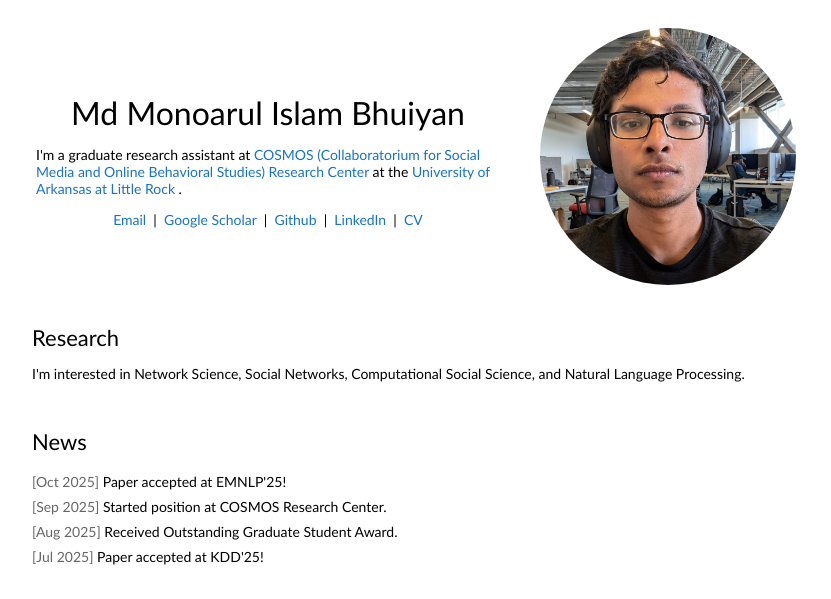
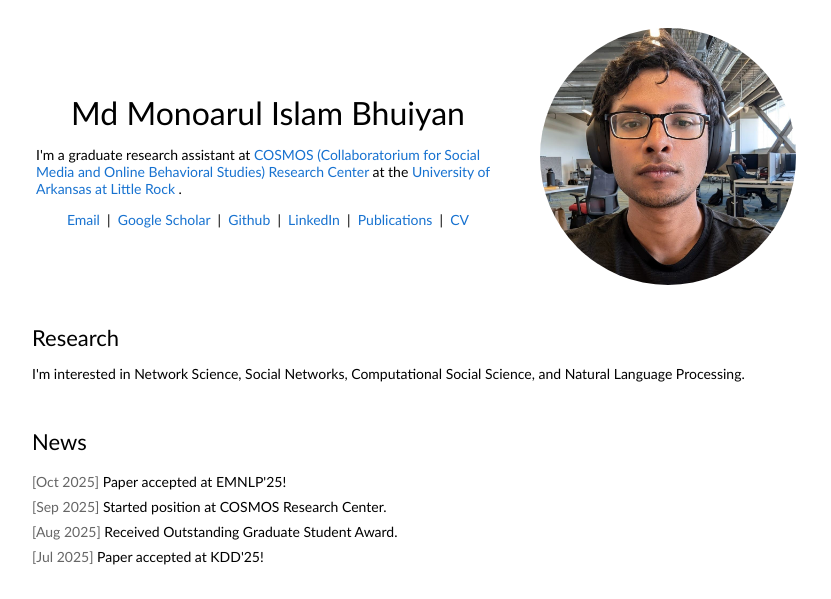
Before and after one commit to RippinBugs/rippinbugs.github.io, a plain HTML site: page index.html in a window 1280 px wide. Shown: the top 599 px of the page, without its empty margins (224-1055 px from the left). Drawn offline with Linux system fonts and the light colour scheme.

Commit message:
Update index.html

```diff
--- a/index.html
+++ b/index.html
@@ -32,6 +32,7 @@
                   <!-- <a href="https://twitter.com/jon_barron">Twitter</a> &nbsp;|&nbsp; -->
 				  <a href="https://github.com/RippinBugs">Github</a> &nbsp;|&nbsp;
 				  <a href="https://www.linkedin.com/in/md-monoarul-islam-bhuiyan-a5b72b246/">LinkedIn</a> &nbsp;|&nbsp;
+				  <a href="">Publications</a> &nbsp;|&nbsp;
 				  <a href="data/Monoarul_Bhuiyan_CV.pdf">CV</a>
 
                 </p>
```
